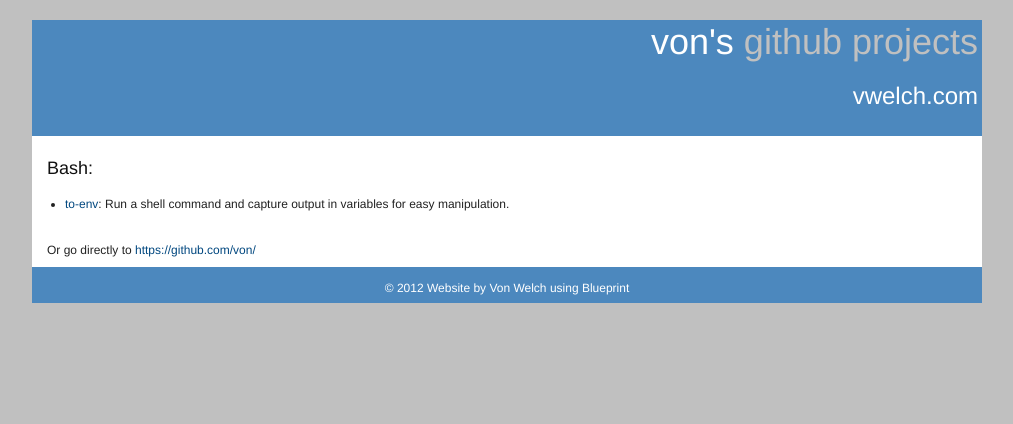
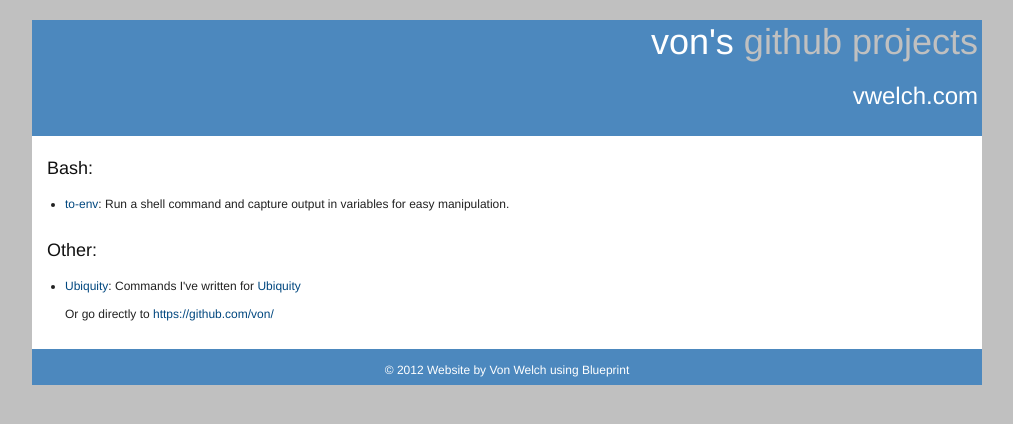
Before and after one commit to von/von.github.com, a Jekyll site: the page built from index.html, in a window 1280 px wide. Shown: the top 424 px of the page, without its empty margins (133-1146 px from the left). Built offline with Jekyll 4.4.1, drawn with Linux system fonts in a browser that asks for light colours.

Commit message:
Added Ubiquity

```diff
--- a/index.html
+++ b/index.html
@@ -8,6 +8,10 @@
   <ul>
     <li><a href="to-env/">to-env</a>: Run a shell command and capture output in variables for easy manipulation.</li>
   </ul>
+	<h3>Other:</h3>
+	<ul>
+		<li><a href="Ubiquity/">Ubiquity</a>: Commands I've written for
+			<a href="https://wiki.mozilla.org/Labs/Ubiquity">Ubiquity</a></li>
 	Or go directly to
 	<a href="https://github.com/von/">https://github.com/von/</a>
 </div>
```
